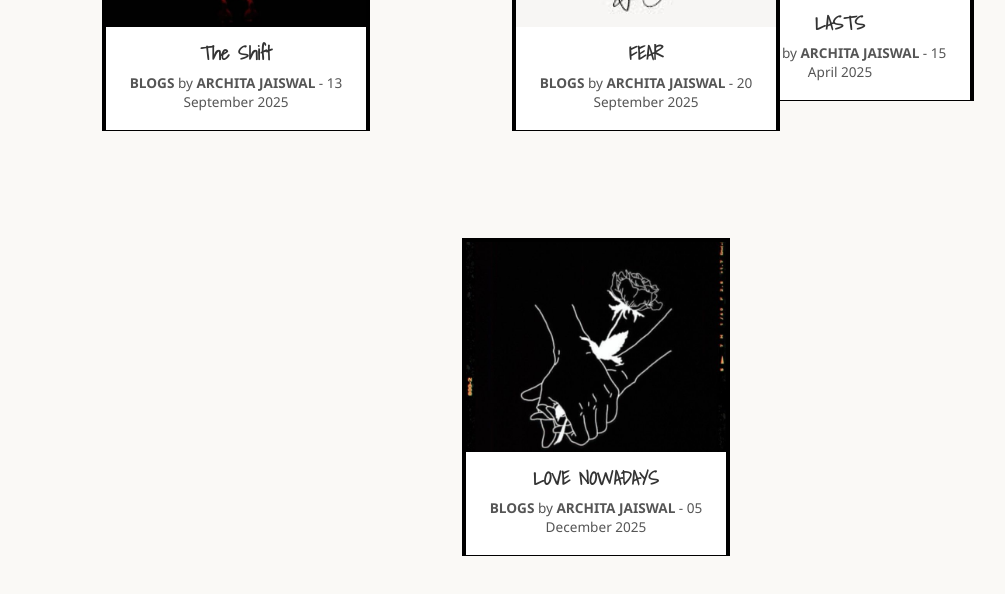
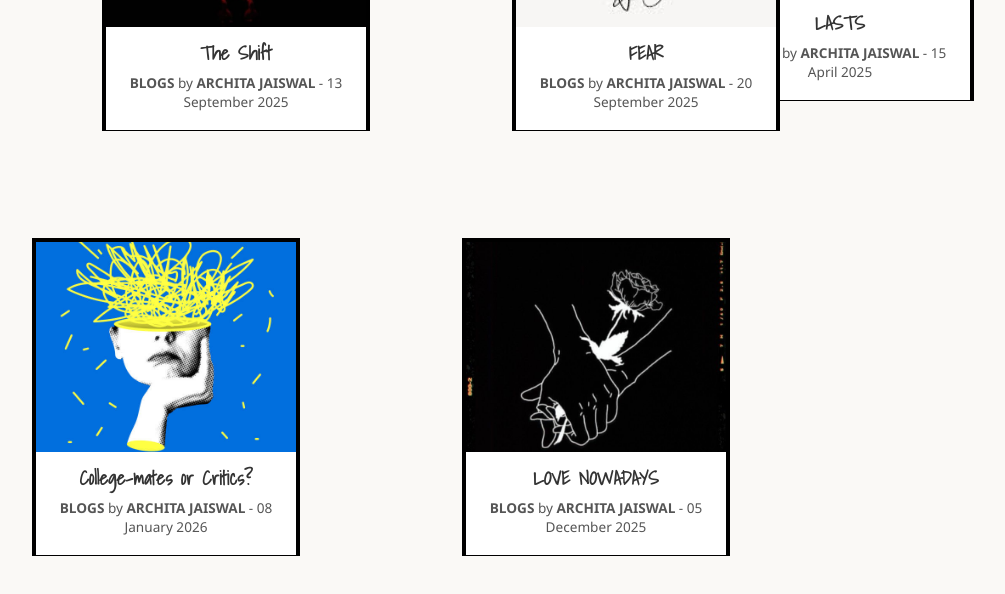
Before and after one commit to jaiswalarchita6002-acc/my-blogs, a plain HTML site: page index.html in a window 1280 px wide. Shown: the part 924-1518 px from the top of the page, without its empty margins (66-1071 px from the left). Drawn offline with Linux system fonts and the light colour scheme.

Commit message:
second try for new blog

```diff
--- a/index.html
+++ b/index.html
@@ -382,6 +382,18 @@
       <div class="shadow-box"></div>
     </div>
 
+       <!-- Blog Post: College-mates or Critics? -->
+    <div class="blog-wrapper">
+      <a href="chaos.html" class="blog-post">
+        <img src="chaos.jpg" class="post-image" alt="chaos image" />
+        <div class="post-content">
+          <h2 class="post-title">College-mates or Critics?</h2>
+          <p class="post-date"><strong>BLOGS</strong> by <strong>ARCHITA JAISWAL</strong> - 08 January 2026</p>
+        </div>
+      </a>
+      <div class="shadow-box"></div>
+    </div>
+
     <div class="social-icons">
   <!-- Google Logo -->
   <a href="#" class="google-logo" data-email="architajaiswal6081@gmail.com">
```
Also changed, not shown: chaos.jpg (added).
